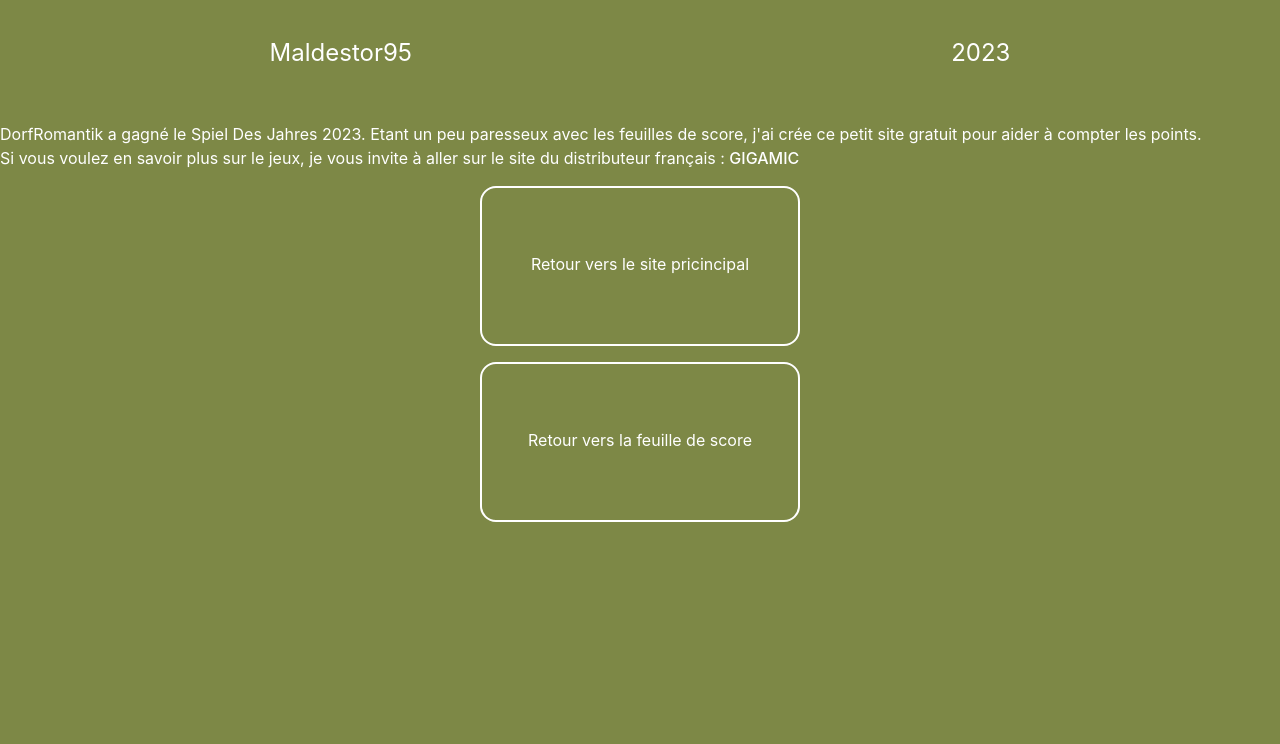
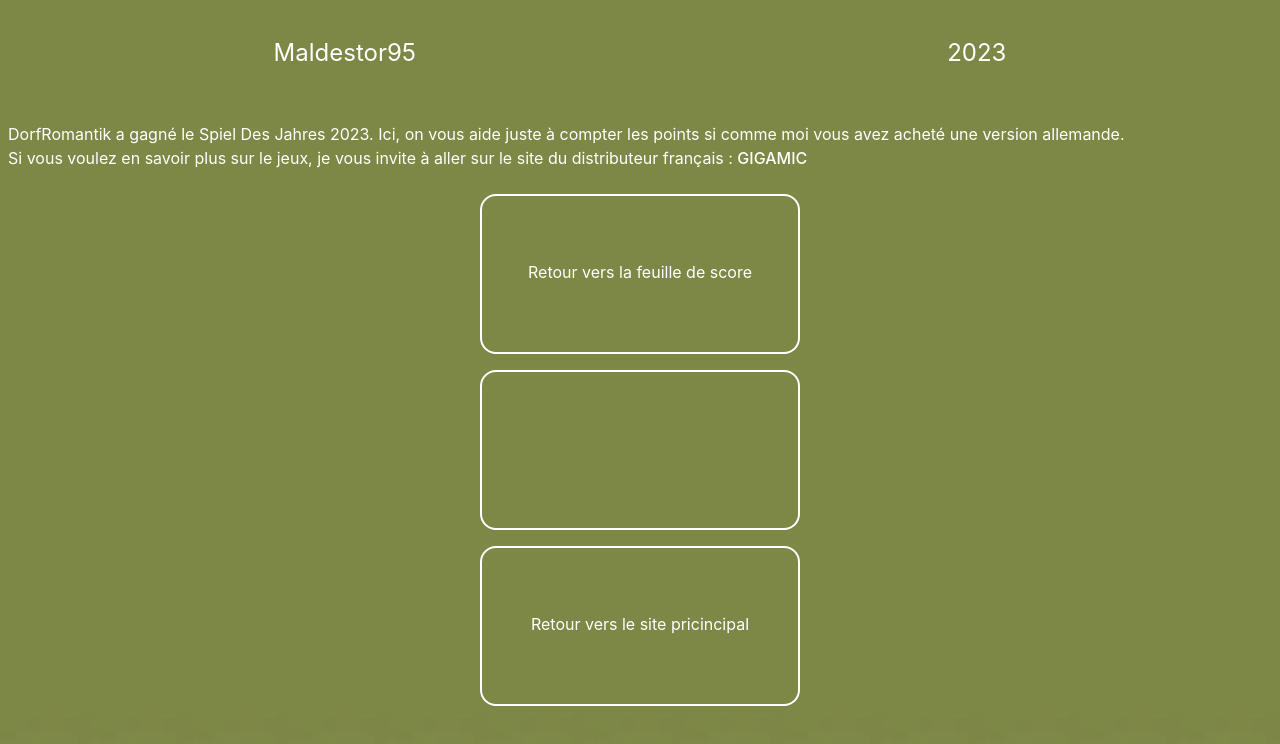
Before and after one commit to maldestor95/score, a Vue app: page / in a window 1280 px wide. Both pictures are taken after a click on the icon 640 px from the left and 714 px from the top of the page. Shown: the top 744 px of the page. Built offline with nearby package versions, Linux system fonts and the light colour scheme.

Commit message:
update about page

```diff
--- a/src/App.vue
+++ b/src/App.vue
@@ -1,13 +1,11 @@
 <script setup lang="ts">
 import dorf from "./pages/dorf/index.vue";
-import pdf from "./components/pdf.vue";
 </script>
 
 <template>
   <div class="container mx-auto">
     <dorf></dorf>
   </div>
-  <pdf></pdf>
 </template>
 
 <style scoped>
--- a/src/pages/dorf/about.vue
+++ b/src/pages/dorf/about.vue
@@ -1,18 +1,14 @@
 <template>
-  <div
-    v-if="show"
-    class="absolute top-0 left-0 w-full h-full bg-[#7d8846] flex justify-center"
-  >
-    <div class="container flex flex-col gap-4">
+  <div v-if="show" class="absolute top-0 left-0 w-full bg-[#7d8846] flex justify-center">
+    <div class="container flex flex-col gap-4 px-2">
       <h1 class="flex flex-row justify-around align-center py-10">
         <div>Maldestor95</div>
         <div>2023</div>
       </h1>
 
       <p class="text-justify">
-        DorfRomantik a gagné le Spiel Des Jahres 2023. Etant un peu paresseux avec les
-        feuilles de score, j'ai crée ce petit site gratuit pour aider à compter les
-        points.<br />
+        DorfRomantik a gagné le Spiel Des Jahres 2023. Ici, on vous aide juste à compter
+        les points si comme moi vous avez acheté une version allemande.<br />
         Si vous voulez en savoir plus sur le jeux, je vous invite à aller sur le site du
         distributeur français :
         <a
@@ -21,17 +17,24 @@
         >
       </p>
 
-      <div
-        class="text-white border-2 border-solid border-white rounded-2xl max-w-sm w-80 h-40 text-center py-16 mx-auto cursor-pointer"
-        @click="redirectToMainSite"
-      >
-        Retour vers le site pricincipal
-      </div>
-      <div
-        class="text-white border-2 border-solid border-white rounded-2xl max-w-sm w-80 h-40 text-center py-16 mx-auto cursor-pointer"
-        @click="show = !show"
-      >
-        Retour vers la feuille de score
+      <div class="flex justify-center flex-col">
+        <div
+          class="text-white border-2 border-solid border-white rounded-2xl max-w-sm w-80 h-40 text-center my-2 py-16 mx-auto cursor-pointer"
+          @click="show = !show"
+        >
+          Retour vers la feuille de score
+        </div>
+        <div
+          class="text-white border-2 border-solid border-white rounded-2xl max-w-sm w-80 h-40 text-center my-2 py-12 mx-auto align-center"
+        >
+          <pdfVue></pdfVue>
+        </div>
+        <div
+          class="text-white border-2 border-solid border-white rounded-2xl max-w-sm w-80 h-40 text-center my-2 py-16 mx-auto cursor-pointer"
+          @click="redirectToMainSite"
+        >
+          Retour vers le site pricincipal
+        </div>
       </div>
     </div>
   </div>
@@ -57,6 +60,7 @@
 
 <script setup lang="ts">
 import { ref } from "vue";
+import pdfVue from "../../components/pdf.vue";
 const redirectToMainSite = () => {
   window.location.href = "https://maldestor95.github.io";
 };
--- a/src/style.css
+++ b/src/style.css
@@ -60,6 +60,8 @@ button:focus-visible {
   padding: 2em;
 }
 
+
+
 #app {
   /* max-width: 1280px; */
   /* margin: 0 auto; */
```
Also changed, not shown: 1 other file (tests, documents, lock files or other folders).
